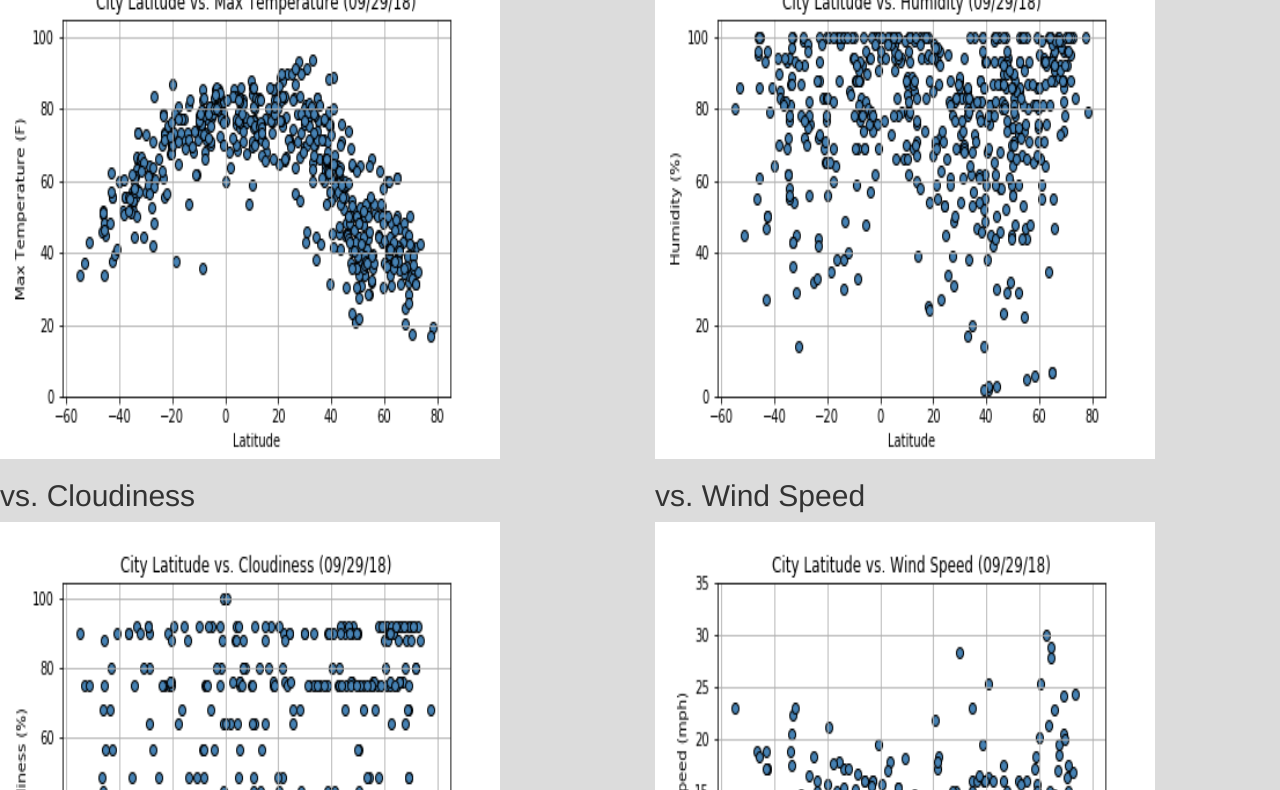
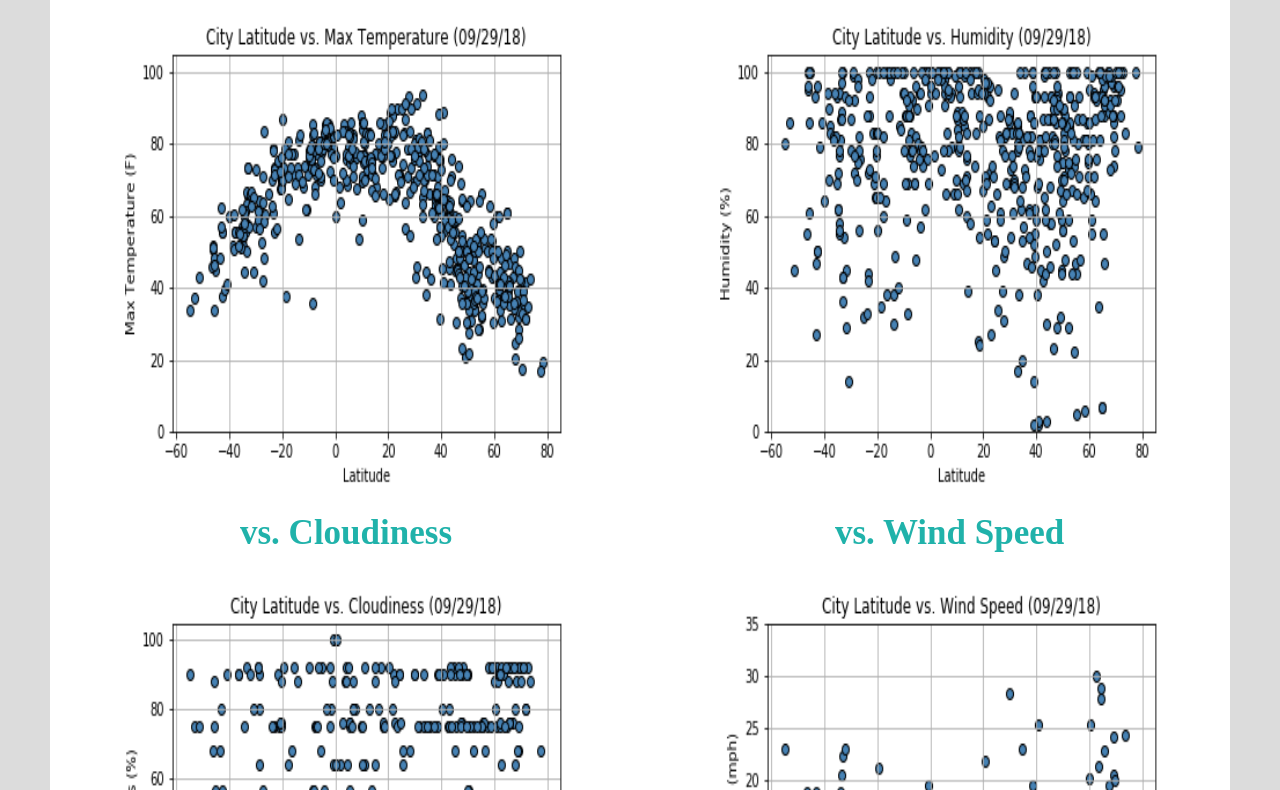
Before and after one commit to kbrown1138/Web-Visualization-Dashboard, a plain HTML site: page Comparisons.html in a window 1280 px wide. Shown: the part 326-1116 px from the top of the page. Drawn offline with nearby package versions, Linux system fonts and the light colour scheme.

Commit message:
updated css file

```diff
--- a/style.css
+++ b/style.css
@@ -30,7 +30,7 @@ body {
     align-content: center;
   }
 
-  .box-2{
+.box-2{
     padding: 10px;
     background: white;
     margin-top:20px;
@@ -40,13 +40,31 @@ body {
     align-content: center;
   }
 
+.box-3{
+    padding: 10px;
+    background: white;
+    margin-top:20px;
+    margin-left:50px;
+    margin-right:50px;
+    margin-bottom:20px;
+    align-content: center;
+  }
 
- h1 {
+
+h1 {
     font-size: 35px;
     color: lightseagreen;
     font-family: 'Times New Roman', Times, serif;
     font-weight: bold;
     }
+
+h2 {
+    font-size: 35px;
+    color: lightseagreen;
+    font-family: 'Times New Roman', Times, serif;
+    font-weight: bold;
+    margin-left: 180px;
+        }
 
 p {
     margin-left: 10px;
@@ -56,6 +74,10 @@ p {
 
 img {
     margin-right: 5px
+}
+
+.img-fluid {
+    margin-left: 50px
 }
 
  @media (max-width: 980px) {
```
